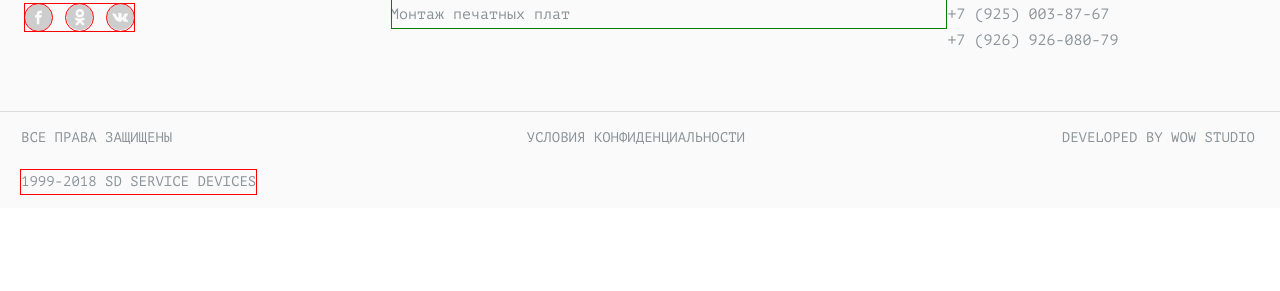
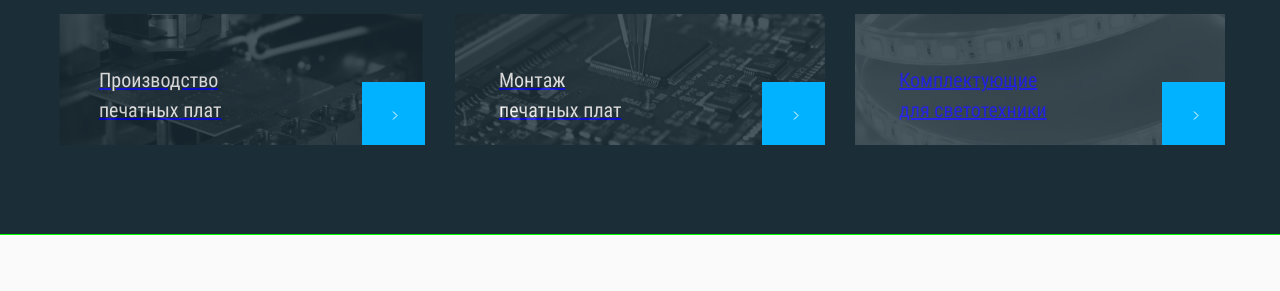
Before and after one commit to Dark7lord2012/Gaisin-Smart-Device, a website: page source/index.html in a window 1280 px wide. Shown: the part 2327-2618 px from the top of the page. Before the commit the page ends 2535 px from the top, so only its background shows below. Drawn offline with nearby package versions, Linux system fonts and the light colour scheme; files that its build step writes are made by us from their sources.

Commit message:
Решил сохраниться перед переделкой каталога из гридов в флекс

```diff
--- a/source/index.html
+++ b/source/index.html
@@ -110,6 +110,39 @@
       </p>
       <a href="#">Подробнее</a>
     </section>
+
+    <section class="catalog">
+      <h2>Service Device предлагает следующие товары и услуги</h2>
+      <ul class="catalog__list">
+        <li class="catalog__list-item">
+          <img src="img/catalog-photo-1.png" alt="Печатная плата под станком" width="370" height="620">
+          <a href="#">
+            <h3>Производство печатных плат</h3>
+          <!-- <svg width="8" height="4">
+            <use href="img/sprite.svg#icon-arrow-right"></use>
+          </svg> -->
+          </a>
+        </li>
+        <li class="catalog__list-item">
+          <img src="img/catalog-photo-2.png" alt="Пайка микросхемы на печатной плате" width="370" height="620">
+          <a href="#">
+            <h3>Монтаж печатных плат</h3>
+          <!-- <svg width="8" height="4">
+            <use href="img/sprite.svg#icon-arrow-right"></use>
+          </svg> -->
+          </a>
+        </li>
+        <li class="catalog__list-item">
+          <img src="img/catalog-photo-3.png" alt="Светодиодная лента" width="370" height="620">
+          <a href="#">
+            <h3>Комплектующие для светотехники</h>
+          <!-- <svg width="8" height="4">
+            <use href="img/sprite.svg#icon-arrow-right"></use>
+          </svg> -->
+          </a>
+        </li>
+      </ul>
+    </section>
   </main>
 
   <footer class="footer">
--- /dev/null
+++ b/source/sass/blocks/catalog.scss
@@ -0,0 +1,94 @@
+.catalog {
+  padding-top: 89px;
+  background-color: $blue;
+  color: $white;
+  padding-bottom: 90px;
+}
+
+.catalog__list,
+.catalog h2 {
+  max-width: $desktop-width-max + 50px - 240px;
+  margin: 0 auto;
+  box-sizing: border-box;
+}
+
+.catalog h2 {
+  padding-left: 25px;
+  padding-right: 25px;
+  margin-bottom: 52px;
+
+  font-size: 36px;
+  line-height: 51px;
+  font-family: "Roboto Condensed", "Arial", sans-serif;
+  font-weight: 400;
+}
+
+.catalog__list {
+  // outline: 1px solid red;
+  list-style: none;
+  display: grid;
+  justify-content: center;
+  gap: 30px;
+  grid-template-columns: repeat(3, calc(33% - (2 * 30px / 3)));
+  padding-left: 19px;
+  padding-right: 19px;
+}
+
+.catalog__list-item {
+  position: relative;
+  overflow: hidden;
+  display: flex;
+  width: 100%;
+  // padding-bottom: 133%;
+  // outline: 1px solid white;
+
+  img {
+    z-index: 0;
+    position: absolute;
+    top: 0;
+    left: 0;
+    right: 0;
+    bottom: 0;
+    // display: none;
+    object-fit: cover;
+    opacity: 0.2;
+    max-width: 100%;
+    max-height: 100%;
+    filter: saturate(0);
+  }
+
+  &::after {
+    position: absolute;
+    right: 0;
+    bottom: 0;
+    content: "";
+    display: inline-flex;
+    width: 63px;
+    height: 63px;
+    background-color: $cyan;
+    background-image: url("../../img/icons/icon-arrow-right.svg");
+    background-size: 6px 9px;
+    background-repeat: no-repeat;
+    background-position: calc(50% + 2px) calc(50% + 2px);
+  }
+
+  h3 {
+    width: 45%;
+    padding: 31px 44px 0;
+    font-size: 20px;
+    line-height: 30px;
+    color: $white;
+    font-family: "Roboto Condensed", "Arial", sans-serif;
+    font-weight: 400;
+    text-decoration: none;
+  }
+}
+
+.catalog > a {
+  z-index: 1;
+  display: absolute;
+  top: 0;
+  bottom: 0;
+  left: 0;
+  right: 0;
+}
--- a/source/sass/style.scss
+++ b/source/sass/style.scss
@@ -12,6 +12,8 @@
 @import "blocks/advantages.scss";
 // Main / About Us
 @import "blocks/about-us.scss";
+// Main / Catalog
+@import "blocks/catalog.scss";
 // Подвал
 @import "blocks/footer.scss";
 @import "blocks/social.scss";
```
Also changed, not shown: build/css/style.min.css, build/img/icon-arrow-right.svg, build/index.html, source/img/icon-arrow-right.svg, source/img/icons/icon-arrow-right.svg (added), 1 other file.
